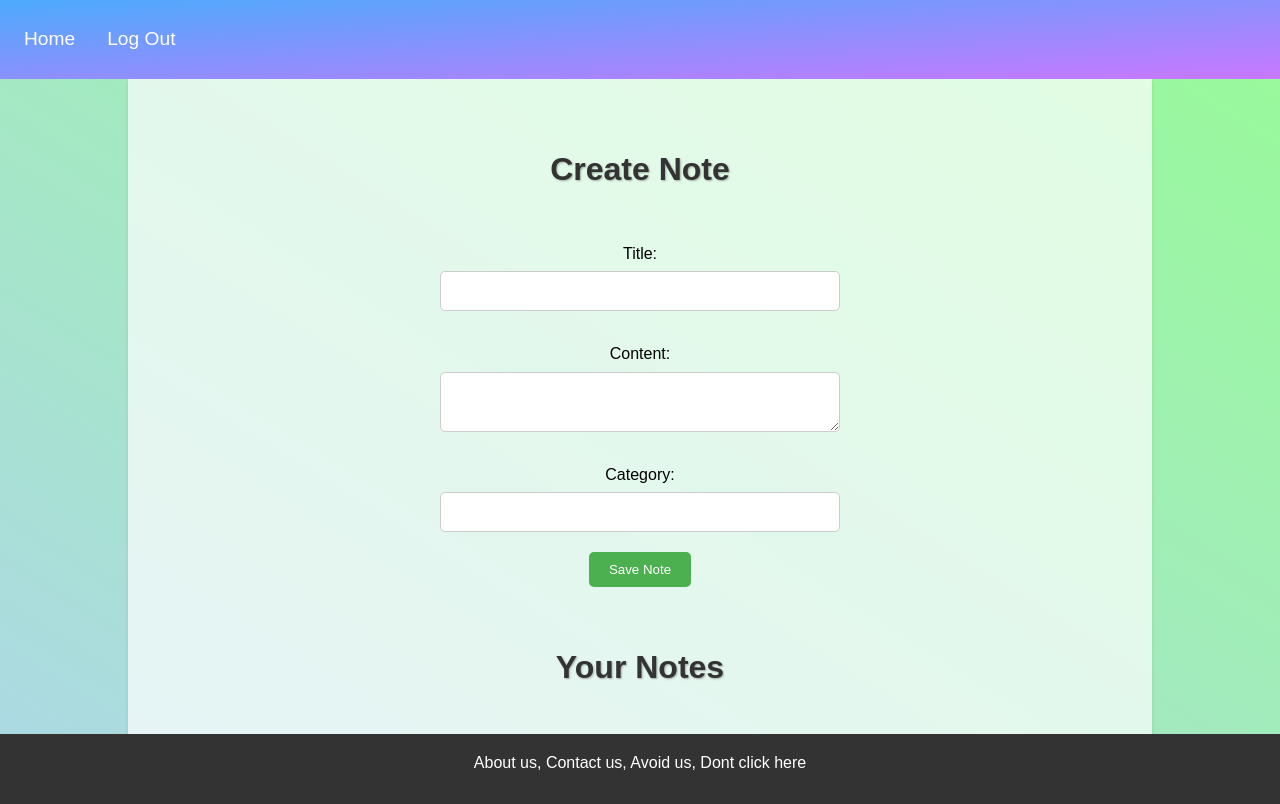
After one commit to AdonisGuobys/CodeAcademy, a Flask app: page /notes in a window 1280 px wide. The commit adds this page. Run offline with Flask 2, Linux system fonts and the light colour scheme; the visitor is signed in with stand-in values (Sample User, id 1); data that the repository does not hold is empty.

Commit message:
added basic note functionality and styling

```diff
--- a/app.py
+++ b/app.py
@@ -1,6 +1,6 @@
 from flask import Flask, render_template, session, redirect, url_for
-from forms import RegistrationForm, LoginForm
-from models import User, db
+from forms import RegistrationForm, LoginForm, NoteForm
+from models import User, db, Note
 import bcrypt
 
 app = Flask(__name__)
@@ -33,6 +33,7 @@ def register():
         db.session.add(user)
         db.session.commit()
         session['logged_in'] = True
+        session['user_id'] = user.id
         return redirect(url_for('index'))
     return render_template('register.html', form=form)
 
@@ -45,8 +46,52 @@ def login():
         user = User.query.filter_by(username=username).first()
         if user and user.check_password(password):
             session['logged_in'] = True
+            session['user_id'] = user.id
             return redirect(url_for('index'))
     return render_template('login.html', form=form)
 
+@app.route('/notes', methods=['GET', 'POST'])
+def notes():
+    if not session.get('logged_in'):
+        return redirect(url_for('login'))
+    form = NoteForm()
+    if form.validate_on_submit():
+        note = Note(title=form.title.data, content=form.content.data, category=form.category.data, user_id=session['user_id'])
+        db.session.add(note)
+        db.session.commit()
+        return redirect(url_for('notes'))
+    user_notes = Note.query.filter_by(user_id=session['user_id']).all()
+    return render_template('notes.html', form=form, notes=user_notes)
+
+@app.route('/edit_note/<int:note_id>', methods=['GET', 'POST'])
+def edit_note(note_id):
+    if not session.get('logged_in'):
+        return redirect(url_for('login'))
+    note = Note.query.get_or_404(note_id)
+    if note.user_id != session['user_id']:
+        return redirect(url_for('index'))
+    form = NoteForm()
+    if form.validate_on_submit():
+        note.title = form.title.data
+        note.content = form.content.data
+        note.category = form.category.data
+        db.session.commit()
+        return redirect(url_for('notes'))
+    form.title.data = note.title
+    form.content.data = note.content
+    form.category.data = note.category
+    return render_template('edit_note.html', form=form)
+
+@app.route('/delete_note/<int:note_id>', methods=['POST'])
+def delete_note(note_id):
+    if not session.get('logged_in'):
+        return redirect(url_for('login'))
+    note = Note.query.get_or_404(note_id)
+    if note.user_id != session['user_id']:
+        return redirect(url_for('index'))
+    db.session.delete(note)
+    db.session.commit()
+    return redirect(url_for('notes'))
+
 if __name__ == '__main__':
     app.run(debug=True)
--- a/forms.py
+++ b/forms.py
@@ -1,5 +1,5 @@
 from flask_wtf import FlaskForm
-from wtforms import StringField, PasswordField, SubmitField
+from wtforms import StringField, PasswordField, SubmitField, TextAreaField
 from wtforms.validators import DataRequired, EqualTo, ValidationError, Length, Regexp
 from models import User
 
@@ -40,3 +40,9 @@ class LoginForm(FlaskForm):
         user = User.query.filter_by(username=self.username.data).first()
         if not user or not user.check_password(password.data):
             raise ValidationError('Username or password is incorrect. Please try again.')
+
+class NoteForm(FlaskForm):
+    title = StringField('Title', validators=[DataRequired()])
+    content = TextAreaField('Content', validators=[DataRequired()])
+    category = StringField('Category', validators=[Length(max=50)])
+    submit = SubmitField('Save Note')
--- a/static/styles.css
+++ b/static/styles.css
@@ -76,17 +76,14 @@ p {
   border-radius: 5px;
   cursor: pointer;
   margin-top: 10px;
-  margin-bottom: 55px;
-
+  margin-bottom: 5px;
 }
 
-a.group-link {
-  display: inline-block;
-  /* background-image: linear-gradient(to left, rgba(148, 0, 211, 0.4), rgba(75, 0, 130, 0.4), rgba(0, 0, 255, 0.4), rgba(0, 255, 0, 0.4), rgba(255, 255, 0, 0.4), rgba(255, 127, 0, 0.4), rgba(255, 0, 0, 0.4)); */
-  background-image: linear-gradient(to bottom right, rgb(76, 170, 252, 0.6), rgb(201, 119, 255, 0.6), rgb(182, 213, 107, 0.6), rgb(31, 183, 222, 0.6));
-  backdrop-filter: blur(50px);
-  padding: 10px 20px;
-  border-radius: 15px;
+.note {
+  align-items: center;
+  background-color: rgba(241, 241, 142, 0.6);
+  padding: 15px 30px;
+  border-radius: 25px;
   box-shadow: 0 4px 6px rgba(0, 0, 0, 0.1);
   color: black;
   font-weight: bold;
@@ -94,29 +91,19 @@ a.group-link {
   margin-bottom: 10px;
 }
 
-
-a.group-link:hover {
-  box-shadow: 0 6px 8px rgba(0, 0, 0, 0.2);
-  transform: translateY(-2px);
-}
-
-.check {
-  display: inline-block;
-  background-color: rgba(150, 150, 100, 0.6);
-  padding: 15px 30px;
-  box-shadow: 0 4px 6px rgba(0, 0, 0, 0.1);
-  color: black;
-  font-weight: bold;
-  margin:auto;
-}
-
-.check:hover {
+.note:hover {
   box-shadow: 0 6px 8px rgba(0, 0, 0, 0.2);
   transform: translateY(-2px);
 }
 
 
 .container .main-title {
+  text-align: center;
+  margin-top: 5%;
+  margin-bottom: 25px;
+}
+
+.container .sub-title {
   text-align: center;
   margin-top: 5%;
   margin-bottom: 25px;
--- a/templates/index.html
+++ b/templates/index.html
@@ -14,6 +14,7 @@
       <li><a href="{{ url_for('login') }}">Login</a></li>
       <li><a href="{{ url_for('register') }}">Register</a></li>
       {% else %}
+      <li><a href="{{ url_for('notes') }}">Notes</a></li>
       <li><a href="{{ url_for('logout') }}">Log Out</a></li>
       {% endif %}
     </ul>
--- a/templates/login.html
+++ b/templates/login.html
@@ -13,6 +13,7 @@
       {% if not session.logged_in %}
       <li><a href="{{ url_for('register') }}">Register</a></li>
       {% else %}
+      <li><a href="{{ url_for('notes') }}">Notes</a></li>
       <li><a href="{{ url_for('logout') }}">Log Out</a></li>
       {% endif %}
     </ul>
--- /dev/null
+++ b/templates/notes.html
@@ -0,0 +1,67 @@
+<!DOCTYPE html>
+<html lang="en">
+<head>
+  <meta charset="UTF-8">
+  <meta name="viewport" content="width=device-width, initial-scale=1.0">
+  <link rel="stylesheet" href="{{ url_for('static', filename='styles.css') }}">
+  <title>Title</title>
+</head>
+<body>
+  <nav class="navbar">
+    <ul>
+      <li><a href="{{ url_for('index') }}">Home</a></li>
+      {% if not session.logged_in %}
+      <li><a href="{{ url_for('login') }}">Login</a></li>
+      <li><a href="{{ url_for('register') }}">Register</a></li>
+      {% else %}
+      <li><a href="{{ url_for('logout') }}">Log Out</a></li>
+      {% endif %}
+    </ul>
+  </nav>
+  <div class="content-wrapper">
+    <div class="container">
+      <h1 class="main-title">Create Note</h1>
+        <form method="post">
+          {{ form.csrf_token }}
+          <label>Title:</label>
+          {{ form.title }}
+          {% for error in form.title.errors %}
+            <p class="error-message">{{ error }}</p>
+          {% endfor %}
+          <label>Content:</label>
+          {{ form.content }}
+          {% for error in form.content.errors %}
+            <p class="error-message">{{ error }}</p>
+          {% endfor %}
+          <label>Category:</label>
+          {{ form.category }}
+          {% for error in form.category.errors %}
+            <p class="error-message">{{ error }}</p>
+          {% endfor %}
+          <button type="submit">{{ form.submit.label.text }}</button>
+        </form>
+        <h1 class="sub-title">Your Notes</h1>
+        <div class="notes-list">
+          {% for note in notes %}
+            <div class="note">
+              <p>Category: {{ note.category }}</p>
+              <p>Title: {{ note.title }}</p>
+              <p>Content: {{ note.content }}</p>
+              <form method="get" action="{{ url_for('edit_note', note_id=note.id) }}">
+                <button type="submit">Edit</button>
+              </form>
+              <form method="post" action="{{ url_for('delete_note', note_id=note.id) }}">
+                {{ form.csrf_token }}
+                <button type="submit">Delete</button>
+              </form>
+            </div>
+          {% endfor %}
+        </div>
+      </div>
+    </div>
+  </div>
+  <footer>
+    <p> About us, Contact us, Avoid us, Dont click here</p>
+  </footer>
+</body>
+</html>
--- a/templates/register.html
+++ b/templates/register.html
@@ -13,6 +13,7 @@
       {% if not session.logged_in %}
       <li><a href="{{ url_for('login') }}">Login</a></li>
       {% else %}
+      <li><a href="{{ url_for('notes') }}">Notes</a></li>
       <li><a href="{{ url_for('logout') }}">Log Out</a></li>
       {% endif %}
     </ul>
```
Also changed, not shown: models.py (+11 -0 lines), templates/edit_note.html (added, +54 -0 lines).
